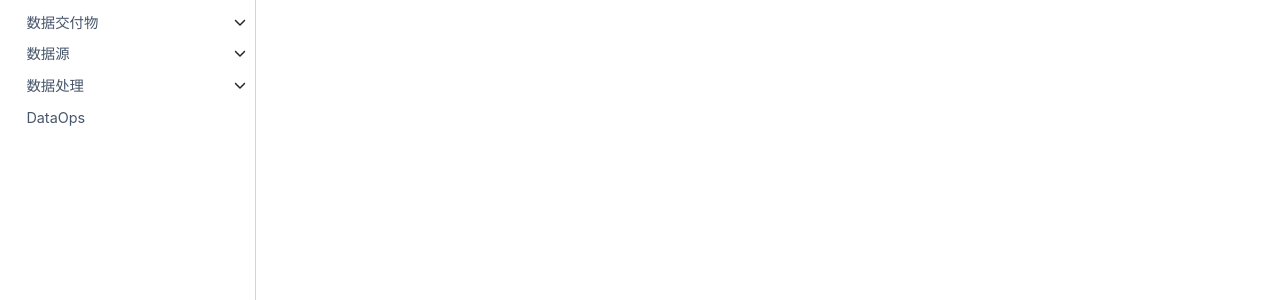
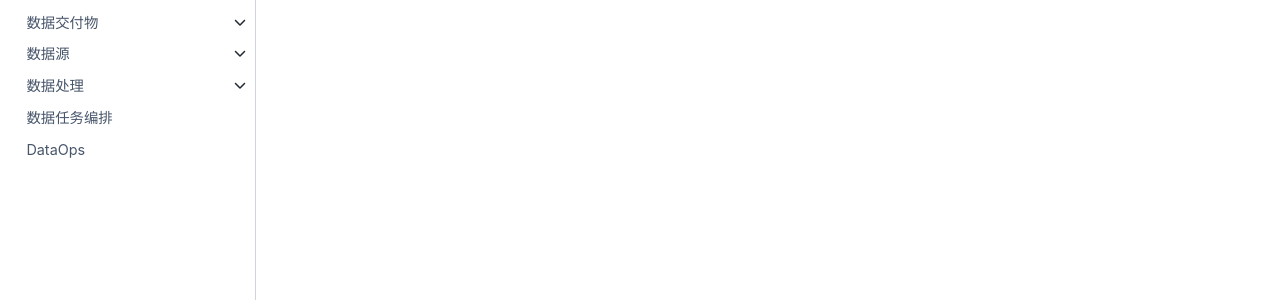
Before and after one commit to quanttide/quanttide-handbook-of-data-engineering, a Jupyter Book: the page built from index.md, in a window 1280 px wide. Shown: the part 200-500 px from the top of the page. Built offline with Jupyter Book 1.0.4 settings and Sphinx 7.4.7 and the Sphinx Book theme 1.1.4, drawn with Linux system fonts in a browser that asks for light colours; pages that are not in the unit, such as notebooks, are missing from menus.

Commit message:
feat: 增加数据任务编排章

```diff
--- a/_toc.yml
+++ b/_toc.yml
@@ -17,5 +17,6 @@ chapters:
       - file: handling/processing/README.md
       - file: handling/modelling.md
       - file: handling/visualizing.md
+  - file: orchestrating/README.md
   - file: dataops/README.md
   - file: security/README.md
--- /dev/null
+++ b/orchestrating/README.md
@@ -0,0 +1 @@
+# 数据任务编排
```
